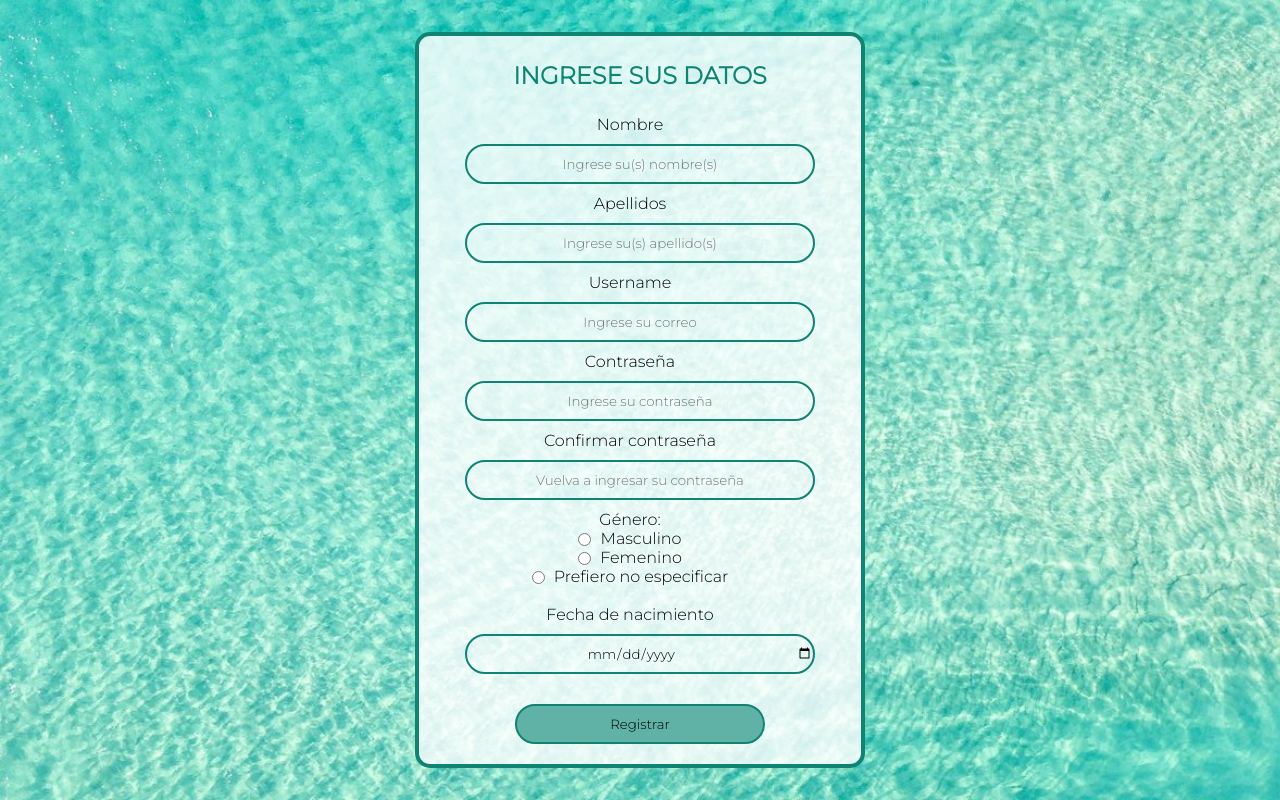
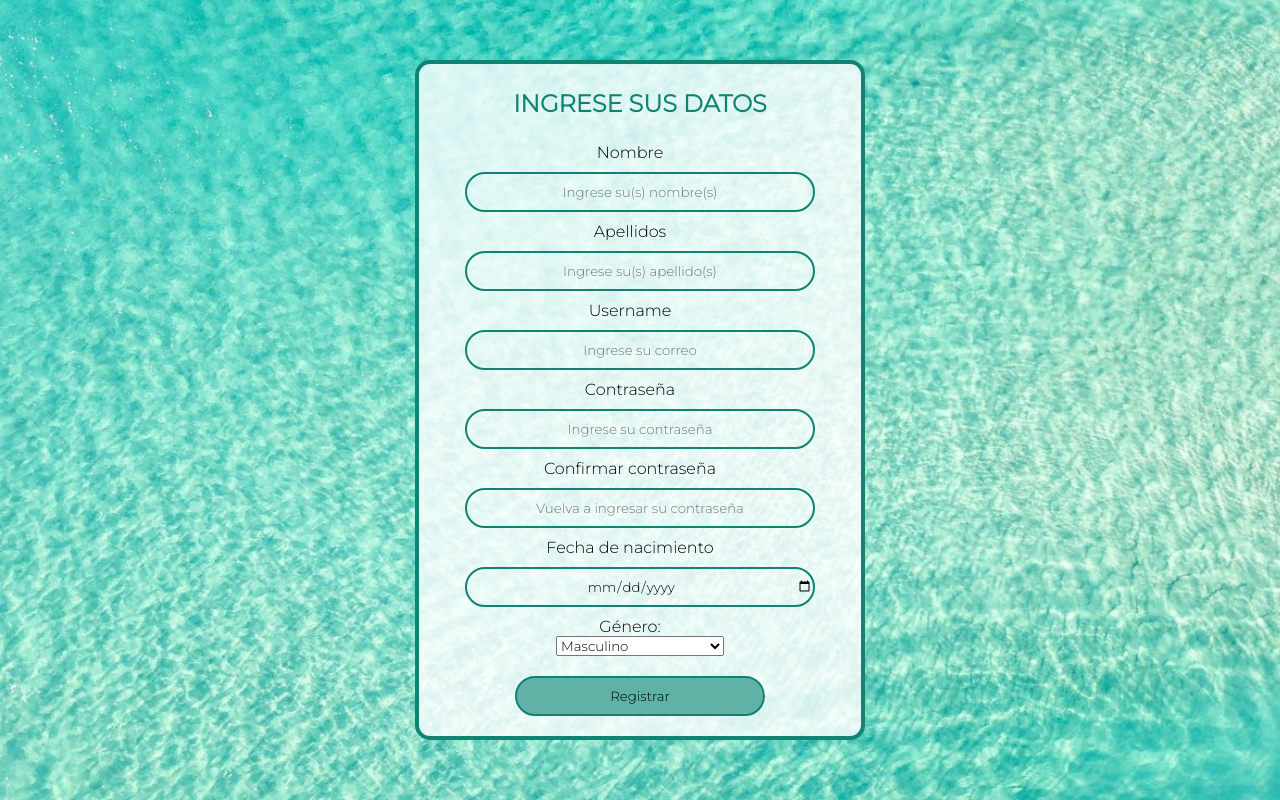
Before and after one commit to DamarisEspinosa/Practica-7-File-Manager, a PHP site: page /registro.php in a window 1280 px wide. Run offline with PHP 8.4, Linux system fonts and the light colour scheme.

Commit message:
cambio a select para genero en registro

```diff
--- a/index.php
+++ b/index.php
@@ -29,7 +29,7 @@ if (!$_SESSION) {
         </form>
     </div>
     <div class="administrador">
-        <h1>Bienvenido Administrador</h1>
+        <h1>Bienvenido</h1>
         <div class ="botones">
             <button class="boton" id="list" onclick="mostrarTabla()">Listar archivos</button>
             <button class="boton" id="upload" onclick="mostrarForm()">Subir archivo</button>
--- a/registro.php
+++ b/registro.php
@@ -23,8 +23,15 @@
             <input class="registro" type="password" id="password" name="password" placeholder="Ingrese su contraseña" required>
             <label>Confirmar contraseña</label>
             <input class="registro" type="password" id="password" name="password" placeholder="Vuelva a ingresar su contraseña" required>
-            <!---->
+            <label>Fecha de nacimiento</label>
+            <input class="registro" type="date" id="fechaNac" name="fechaNac" required><br>
             <label>Género:</label>
+            <select id="genero" name="genero">
+                <option value="M">Masculino</option>
+                <option value="F">Femenino</option>
+                <option value="X">Prefiero no especificar</option>
+            </select>
+            <!--
             <label for="generoM">
                 <input type="radio" id="generoM" name="genero" value="M"> Masculino
             </label>
@@ -34,9 +41,8 @@
             <label for="generoX">
                 <input type="radio" id="generoX" name="genero" value="X"> Prefiero no especificar
             </label>
-            <!---->
-            <br><label>Fecha de nacimiento</label>
-            <input class="registro" type="date" id="fechaNac" name="fechaNac" required><br>
+            -->
+            <br>
             <input class="boton" type="button" value="Registrar" >
         </form>
     </div>
--- a/style.css
+++ b/style.css
@@ -50,11 +50,6 @@ body {
 .formLogin label {
     display: block;
     width: 350px;
-}
-.formLogin form input[type="radio"] {
-    display: inline-block;
-    vertical-align: middle;
-    margin-right: 5px;
 }
 .registro {
     height: 40px;
```
Also changed, not shown: login_helper.php (+20 -1 lines).
